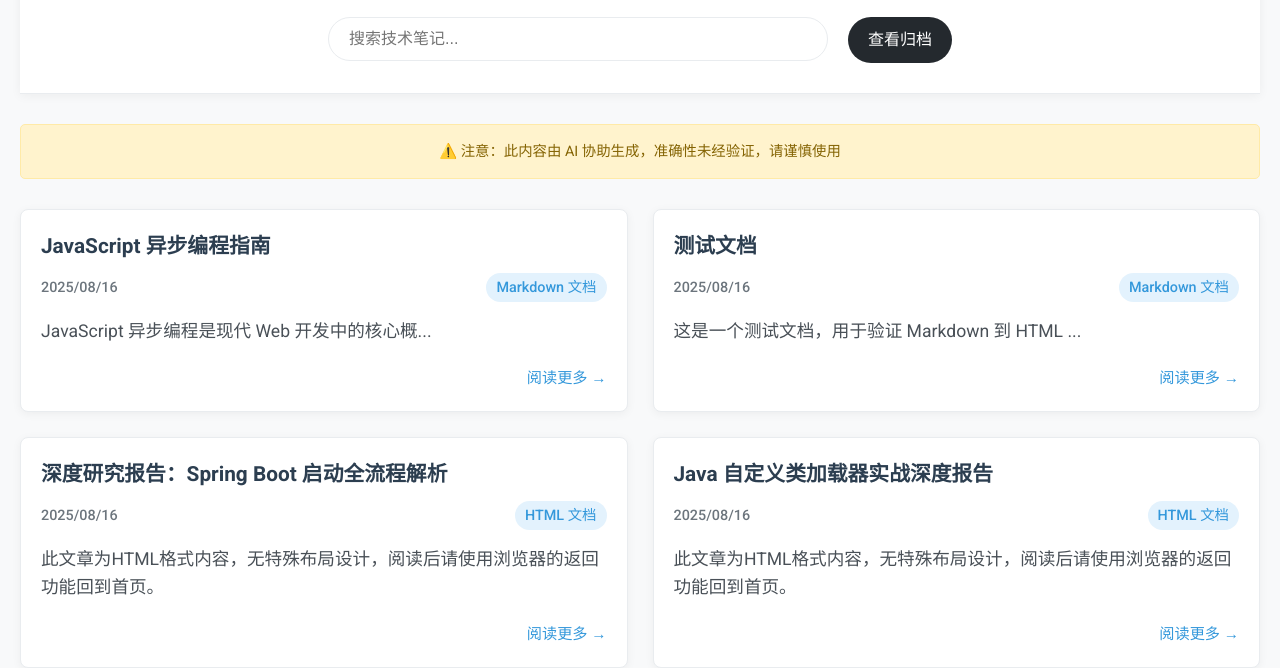
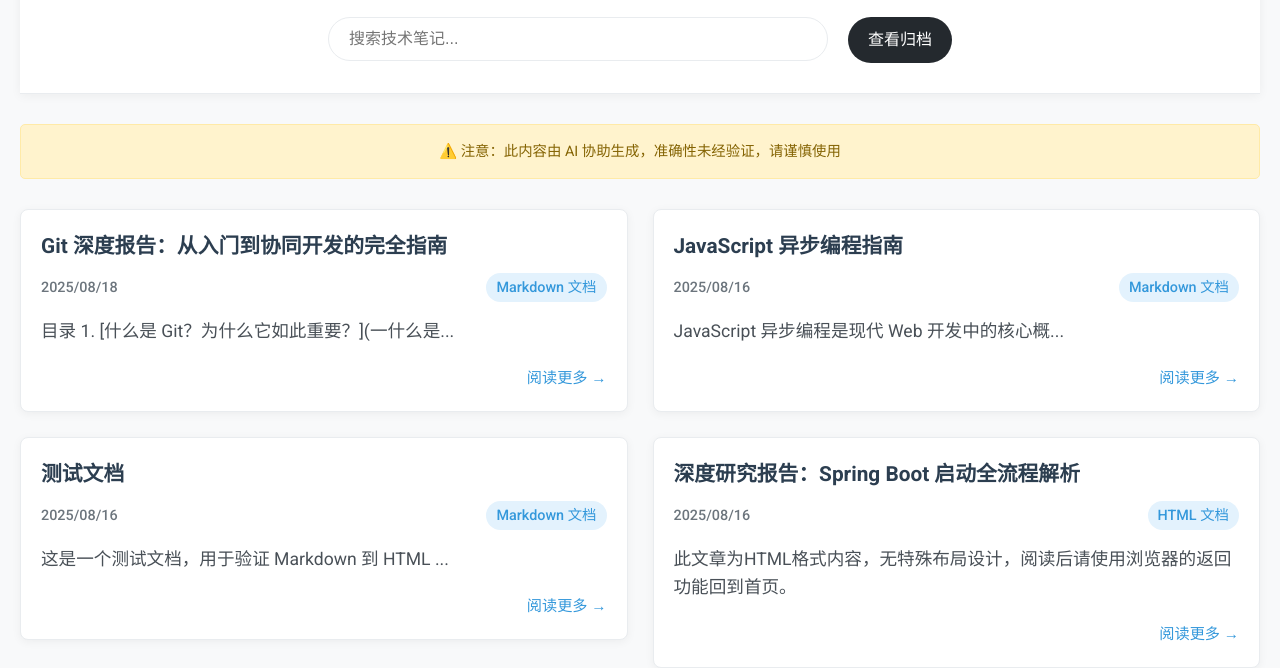
Before and after one commit to ayuayue/ai-note, a website: page index.html in a window 1280 px wide. Shown: the part 160-828 px from the top of the page. Drawn offline with Linux system fonts and the light colour scheme.

Commit message:
增加new命令

```diff
--- a/index.html
+++ b/index.html
@@ -329,6 +329,21 @@
             <!-- This section will be automatically populated -->
                         <div class="feed-item">
                 <div class="feed-item-header">
+                    <h2 class="feed-item-title"><a href="docs/2025-08/git深度总结.html">Git 深度报告：从入门到协同开发的完全指南</a></h2>
+                    <div class="feed-item-meta">
+                        <span class="feed-item-date">2025/08/18</span>
+                        <span class="feed-item-category">Markdown 文档</span>
+                    </div>
+                </div>
+                <div class="feed-item-content">
+                    <p>目录 1. [什么是 Git？为什么它如此重要？](一什么是...</p>
+                </div>
+                <div class="feed-item-footer">
+                    <a href="docs/2025-08/git深度总结.html" class="read-more">阅读更多 →</a>
+                </div>
+            </div>
+            <div class="feed-item">
+                <div class="feed-item-header">
                     <h2 class="feed-item-title"><a href="docs/2025-09/javascript-async.html">JavaScript 异步编程指南</a></h2>
                     <div class="feed-item-meta">
                         <span class="feed-item-date">2025/08/16</span>
--- a/package.json
+++ b/package.json
@@ -9,6 +9,8 @@
     "generate-index": "node generate_index_with_dates.js",
     "generate-sitemap": "node generate_sitemap.js",
     "generate-overview": "node generate_overview.js",
+    "new-md": "node new_markdown.js",
+    "new-html": "node new_html.js",
     "build": "npm run convert-md && npm run generate-index && npm run generate-sitemap && npm run generate-overview"
   },
   "keywords": [
```
Also changed, not shown: README.md.
